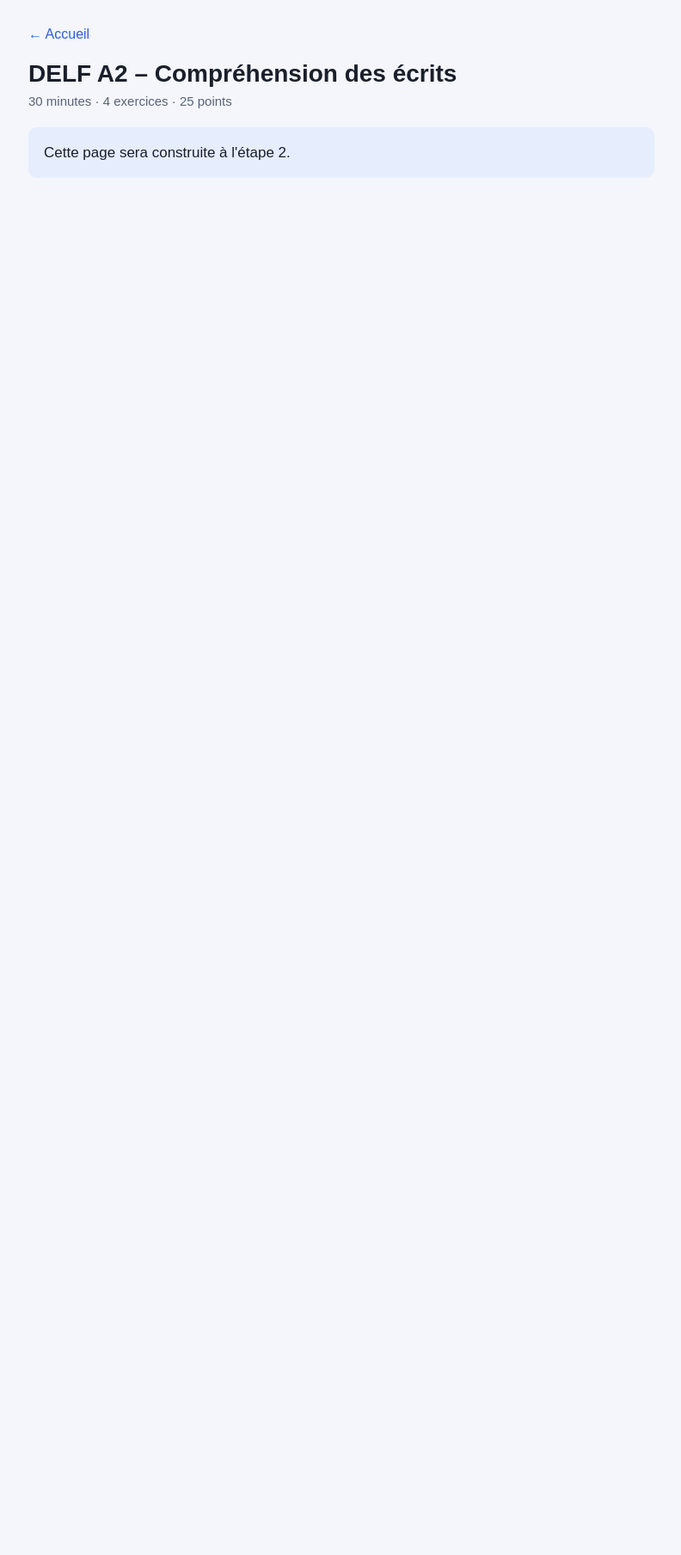
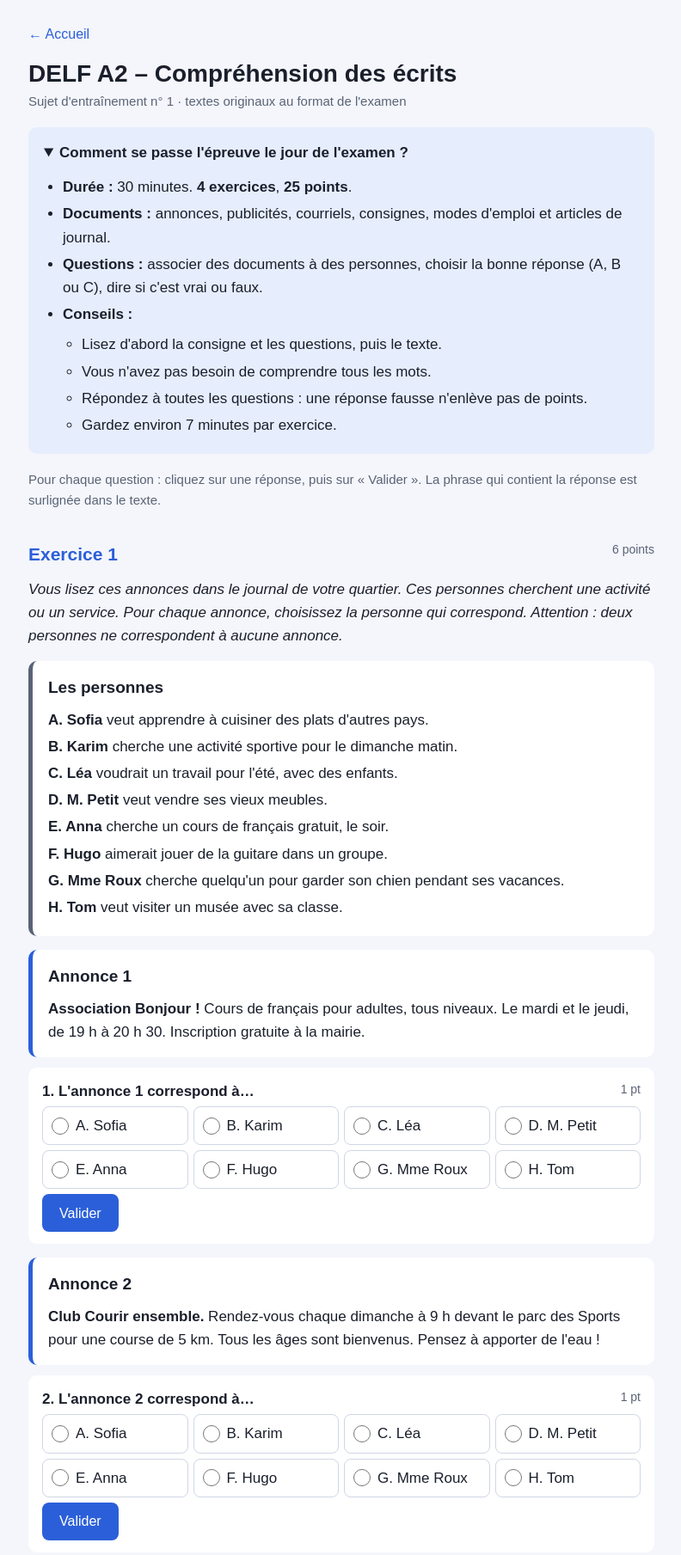
Before and after one commit to remi-delf/site-delf, a plain HTML site: page a2/comprehension-ecrits.html in a window 1280 px wide. Shown: the top 1809 px of the page at 86% size, without its empty margins (243-1035 px from the left). Before the commit the page ends 800 px from the top, so only its background shows below. Drawn offline with Linux system fonts and the light colour scheme.

Commit message:
Étape 2 : page de compréhension des écrits avec le sujet 1 complet
Co-Authored-By: Claude Opus 5.5 <noreply@anthropic.com>
Claude-Session: https://claude.ai/code/session_014ZLaZ6UtzdzZqDrtgBc6Q3

```diff
--- a/a2/comprehension-ecrits.html
+++ b/a2/comprehension-ecrits.html
@@ -10,10 +10,37 @@
 <main>
   <a class="retour" href="../index.html#a2">← Accueil</a>
   <h1>DELF A2 – Compréhension des écrits</h1>
-  <p class="sub">30 minutes · 4 exercices · 25 points</p>
-  <div class="encadre">
-    <p>Cette page sera construite à l'étape 2.</p>
+  <p class="sub">Sujet d'entraînement n° <span id="numero">…</span> · textes originaux au format de l'examen</p>
+
+  <details class="encadre rappel" open>
+    <summary>Comment se passe l'épreuve le jour de l'examen ?</summary>
+    <ul>
+      <li><b>Durée :</b> 30 minutes. <b>4 exercices</b>, <b>25 points</b>.</li>
+      <li><b>Documents :</b> annonces, publicités, courriels, consignes, modes d'emploi et articles de journal.</li>
+      <li><b>Questions :</b> associer des documents à des personnes, choisir la bonne réponse (A, B ou C), dire si c'est vrai ou faux.</li>
+      <li><b>Conseils :</b>
+        <ul>
+          <li>Lisez d'abord la consigne et les questions, puis le texte.</li>
+          <li>Vous n'avez pas besoin de comprendre tous les mots.</li>
+          <li>Répondez à toutes les questions : une réponse fausse n'enlève pas de points.</li>
+          <li>Gardez environ 7 minutes par exercice.</li>
+        </ul>
+      </li>
+    </ul>
+  </details>
+
+  <p class="aide">Pour chaque question : cliquez sur une réponse, puis sur « Valider ». La phrase qui contient la réponse est surlignée dans le texte.</p>
+
+  <div id="app"></div>
+
+  <div id="total">Score total : 0 / 25</div>
+
+  <div id="fin" class="encadre" hidden>
+    <p class="resultat">Sujet terminé ! Votre note : <span id="resultat"></span></p>
+    <p id="conseil"></p>
+    <p><button id="recommencer">Recommencer ce sujet</button></p>
   </div>
 </main>
+<script src="../js/ecrits.js"></script>
 </body>
 </html>
--- a/css/style.css
+++ b/css/style.css
@@ -76,6 +76,7 @@ a { color: var(--blue); }
 }
 
 .niveau {
+  margin: 0;
   min-height: 72px;
   padding: 10px;
   border: 2px solid var(--line);
@@ -128,3 +129,86 @@ a { color: var(--blue); }
   background: var(--blue-soft);
 }
 .encadre p { margin: 0; }
+
+/* Encadré de rappel repliable */
+.rappel summary { cursor: pointer; font-weight: bold; min-height: 32px; }
+.rappel ul { margin: 8px 0 0; padding-left: 22px; }
+.rappel li { margin: 4px 0; }
+.aide { color: var(--muted); font-size: 15px; }
+
+/* ---------- Exercices (compréhension des écrits / de l'oral) ---------- */
+.consigne { font-style: italic; margin: 4px 0 12px; }
+
+.doc {
+  margin-top: 16px;
+  padding: 16px 18px;
+  border-radius: 10px;
+  border-left: 5px solid var(--blue);
+  background: var(--card);
+}
+.doc h3 { margin: 0 0 8px; font-size: 19px; }
+.doc p { margin: 0 0 10px; }
+.doc p:last-child, .doc ul:last-child, .doc ol:last-child { margin-bottom: 0; }
+.doc ol { margin: 0 0 10px; padding-left: 22px; }
+.intro { border-left-color: var(--muted); }
+.personnes { margin: 0; padding: 0; list-style: none; }
+.personnes li { margin: 4px 0; }
+
+.hl { background: var(--hl); border-radius: 3px; padding: 1px 2px; transition: background .3s; }
+
+.q { margin-top: 12px; padding: 14px 16px; border-radius: 10px; background: var(--card); }
+.q > b { display: block; margin-bottom: 4px; }
+.pts { float: right; margin-left: 8px; font-size: 14px; font-weight: normal; color: var(--muted); }
+
+.choix label {
+  display: flex;
+  gap: 8px;
+  align-items: center;
+  min-height: 44px;
+  margin: 6px 0;
+  padding: 8px 10px;
+  border: 1px solid var(--line);
+  border-radius: 8px;
+  cursor: pointer;
+}
+.choix.compacts { display: grid; grid-template-columns: repeat(4, 1fr); gap: 6px; }
+.choix.compacts label { margin: 0; }
+@media (max-width: 560px) {
+  .choix.compacts { grid-template-columns: repeat(2, 1fr); }
+}
+.choix label.good { border: 2px solid var(--ok); }
+.choix label.bad { border: 2px solid var(--ko); }
+input[type=radio] { flex: none; width: 20px; height: 20px; margin: 0; }
+
+button {
+  min-height: 44px;
+  margin-top: 6px;
+  padding: 8px 20px;
+  border: 0;
+  border-radius: 8px;
+  background: var(--blue);
+  color: var(--on-blue);
+  font: inherit;
+  font-size: 16px;
+  cursor: pointer;
+}
+button:disabled { opacity: .45; cursor: default; }
+
+.fb { margin: 8px 0 0; }
+.fb:empty { display: none; }
+.ok { color: var(--ok); font-weight: bold; }
+.ko { color: var(--ko); font-weight: bold; }
+.score { margin-top: 14px; font-size: 18px; font-weight: bold; }
+
+#total {
+  margin-top: 36px;
+  padding: 16px;
+  border-radius: 10px;
+  background: var(--card);
+  font-size: 20px;
+  font-weight: bold;
+  text-align: center;
+}
+#fin { text-align: center; }
+#fin p { margin: 6px 0; }
+.resultat { font-size: 20px; font-weight: bold; }
--- /dev/null
+++ b/data/a2/ecrits_01.js
@@ -0,0 +1,157 @@
+// DELF A2 – Compréhension des écrits – Sujet 1
+// Textes originaux. Ne jamais copier les vrais sujets.
+//
+// Comment c'est rangé :
+// - chaque exercice a des « documents » et des « questions » ;
+// - dans un document, une phrase entourée de <span data-s="a">…</span>
+//   peut être surlignée ; la question indique laquelle avec s:"a" ;
+// - doc:"d1" dit dans quel document se trouve la réponse ;
+// - choix = les réponses proposées, r = numéro de la bonne réponse
+//   (0 pour la première, 1 pour la deuxième…), p = points, e = explication.
+
+window.SUJET = {
+  numero: 1,
+  exercices: [
+
+    // ---------------------------------------------------------------
+    {
+      titre: "Exercice 1",
+      points: 6,
+      consigne: "Vous lisez ces annonces dans le journal de votre quartier. Ces personnes cherchent une activité ou un service. Pour chaque annonce, choisissez la personne qui correspond. Attention : deux personnes ne correspondent à aucune annonce.",
+      intro: `<h3>Les personnes</h3>
+<ul class="personnes">
+<li><b>A. Sofia</b> veut apprendre à cuisiner des plats d'autres pays.</li>
+<li><b>B. Karim</b> cherche une activité sportive pour le dimanche matin.</li>
+<li><b>C. Léa</b> voudrait un travail pour l'été, avec des enfants.</li>
+<li><b>D. M. Petit</b> veut vendre ses vieux meubles.</li>
+<li><b>E. Anna</b> cherche un cours de français gratuit, le soir.</li>
+<li><b>F. Hugo</b> aimerait jouer de la guitare dans un groupe.</li>
+<li><b>G. Mme Roux</b> cherche quelqu'un pour garder son chien pendant ses vacances.</li>
+<li><b>H. Tom</b> veut visiter un musée avec sa classe.</li>
+</ul>`,
+      choixCompacts: true,
+      documents: [
+        { id: "d1", html: `<h3>Annonce 1</h3>
+<p><b>Association Bonjour !</b> Cours de français pour adultes, tous niveaux. <span data-s="a">Le mardi et le jeudi, de 19 h à 20 h 30. Inscription gratuite à la mairie.</span></p>` },
+        { id: "d2", html: `<h3>Annonce 2</h3>
+<p><b>Club Courir ensemble.</b> <span data-s="a">Rendez-vous chaque dimanche à 9 h devant le parc des Sports pour une course de 5 km.</span> Tous les âges sont bienvenus. Pensez à apporter de l'eau !</p>` },
+        { id: "d3", html: `<h3>Annonce 3</h3>
+<p><b>Atelier « Saveurs du monde ».</b> <span data-s="a">Chaque samedi, un chef vous apprend une recette d'un autre pays : Maroc, Japon, Mexique…</span> 15 € la séance, ingrédients compris.</p>` },
+        { id: "d4", html: `<h3>Annonce 4</h3>
+<p>Étudiante sérieuse, 22 ans, j'adore les animaux. <span data-s="a">Je peux m'occuper de votre chat ou de votre chien pendant vos vacances</span>, chez vous ou chez moi. Appelez-moi le soir.</p>` },
+        { id: "d5", html: `<h3>Annonce 5</h3>
+<p><b>Centre de loisirs Les Petits Loups.</b> <span data-s="a">Nous cherchons des animateurs pour juillet et août.</span> <span data-s="b">Vous aimez jouer avec les enfants de 6 à 10 ans ?</span> Envoyez votre CV avant le 30 avril.</p>` },
+        { id: "d6", html: `<h3>Annonce 6</h3>
+<p>Nous sommes trois amis et nous jouons du rock le vendredi soir. <span data-s="a">Il nous manque un guitariste !</span> Pas besoin d'être professionnel. Venez nous voir au café La Note, rue des Lilas.</p>` }
+      ],
+      questions: [
+        { doc: "d1", s: "a", q: "L'annonce 1 correspond à…", choix: ["Sofia","Karim","Léa","M. Petit","Anna","Hugo","Mme Roux","Tom"], r: 4, p: 1,
+          e: "Anna cherche un cours de français gratuit le soir : les cours ont lieu « de 19 h à 20 h 30 » et l'inscription est « gratuite »." },
+        { doc: "d2", s: "a", q: "L'annonce 2 correspond à…", choix: ["Sofia","Karim","Léa","M. Petit","Anna","Hugo","Mme Roux","Tom"], r: 1, p: 1,
+          e: "Karim cherche un sport pour le dimanche matin : le club court « chaque dimanche à 9 h »." },
+        { doc: "d3", s: "a", q: "L'annonce 3 correspond à…", choix: ["Sofia","Karim","Léa","M. Petit","Anna","Hugo","Mme Roux","Tom"], r: 0, p: 1,
+          e: "Sofia veut cuisiner des plats d'autres pays : le chef apprend « une recette d'un autre pays »." },
+        { doc: "d4", s: "a", q: "L'annonce 4 correspond à…", choix: ["Sofia","Karim","Léa","M. Petit","Anna","Hugo","Mme Roux","Tom"], r: 6, p: 1,
+          e: "Mme Roux cherche quelqu'un pour son chien : l'étudiante peut « [s']occuper de votre chien pendant vos vacances »." },
+        { doc: "d5", s: "a", q: "L'annonce 5 correspond à…", choix: ["Sofia","Karim","Léa","M. Petit","Anna","Hugo","Mme Roux","Tom"], r: 2, p: 1,
+          e: "Léa veut travailler l'été avec des enfants : le centre cherche des animateurs « pour juillet et août »." },
+        { doc: "d6", s: "a", q: "L'annonce 6 correspond à…", choix: ["Sofia","Karim","Léa","M. Petit","Anna","Hugo","Mme Roux","Tom"], r: 5, p: 1,
+          e: "Hugo veut jouer de la guitare dans un groupe : « Il nous manque un guitariste ! »" }
+      ]
+    },
+
+    // ---------------------------------------------------------------
+    {
+      titre: "Exercice 2",
+      points: 6,
+      consigne: "Vous habitez dans cet immeuble. Vous recevez ce message. Lisez-le et répondez aux questions.",
+      documents: [
+        { id: "d1", html: `<h3>Objet : Fête des voisins – samedi 14 juin</h3>
+<p>Chers voisins,</p>
+<p>Cette année encore, <span data-s="a">l'association « Vivre ensemble rue Verte » organise la fête des voisins.</span> <span data-s="b">Elle aura lieu le samedi 14 juin, de 18 h à 23 h, dans le jardin derrière l'immeuble.</span> S'il pleut, nous irons dans la salle commune, au rez-de-chaussée.</p>
+<p><span data-s="c">Chaque famille apporte un plat salé ou sucré à partager.</span> L'association offre les boissons et le pain. <span data-s="d">Pour les enfants, un magicien fera un spectacle à 19 h 30.</span> Ensuite, il y aura de la musique et on pourra danser.</p>
+<p><span data-s="e">Si vous voulez participer, inscrivez-vous avant le 7 juin sur la feuille dans le hall d'entrée</span>, ou envoyez un courriel à Martine, au 3e étage. <span data-s="f">Nous cherchons aussi des volontaires pour installer les tables à 17 h.</span></p>
+<p>C'est l'occasion de faire connaissance avec les nouveaux habitants !</p>
+<p>À bientôt,<br>Martine Dubois, présidente de l'association</p>` }
+      ],
+      questions: [
+        { doc: "d1", s: "a", q: "Ce message vous invite à…", choix: ["un anniversaire.","une fête entre voisins.","une réunion de travail."], r: 1, p: 2,
+          e: "L'association « organise la fête des voisins »." },
+        { doc: "d1", s: "b", q: "S'il fait beau, où aura lieu la fête ?", choix: ["Dans le jardin.","Dans la salle commune.","Dans un restaurant."], r: 0, p: 1,
+          e: "La fête a lieu « dans le jardin derrière l'immeuble ». La salle commune, c'est seulement s'il pleut." },
+        { doc: "d1", s: "c", q: "Qu'est-ce que chaque famille doit apporter ?", choix: ["Des boissons.","Du pain.","Un plat."], r: 2, p: 1.5,
+          e: "« Chaque famille apporte un plat ». Les boissons et le pain sont offerts par l'association." },
+        { doc: "d1", s: "d", q: "Qu'est-ce qui est prévu pour les enfants ?", choix: ["Un spectacle de magie.","Un atelier de dessin.","Un concours de danse."], r: 0, p: 0.5,
+          e: "Un magicien fera un spectacle à 19 h 30." },
+        { doc: "d1", s: "e", q: "Pour participer, il faut…", choix: ["téléphoner à Martine.","s'inscrire avant le 7 juin.","payer 5 euros."], r: 1, p: 0.5,
+          e: "Il faut s'inscrire « avant le 7 juin » sur la feuille ou par courriel." },
+        { doc: "d1", s: "f", q: "L'association cherche des personnes pour…", choix: ["préparer les plats.","installer les tables.","jouer de la musique."], r: 1, p: 0.5,
+          e: "Elle cherche « des volontaires pour installer les tables »." }
+      ]
+    },
+
+    // ---------------------------------------------------------------
+    {
+      titre: "Exercice 3",
+      points: 6,
+      consigne: "Vous lisez ces trois documents. Répondez aux questions.",
+      documents: [
+        { id: "d1", html: `<h3>Document 1 – Un message sur le frigo</h3>
+<p>Salut Nora,</p>
+<p><span data-s="a">Je pars tôt ce matin pour mon entretien d'embauche</span>, je rentre vers 14 h. Peux-tu acheter du pain et des œufs ? L'argent est dans la boîte bleue, sur l'étagère. Attention : <span data-s="b">le plombier vient à 11 h pour réparer la douche. Ouvre-lui la porte, s'il te plaît</span>, et ne prends pas de douche avant son passage ! Ce soir, mes parents viennent dîner.</p>
+<p>Merci beaucoup !<br>Camille</p>` },
+        { id: "d2", html: `<h3>Document 2 – Piscine municipale : à lire avant d'entrer</h3>
+<p><span data-s="a">Le bonnet de bain est obligatoire pour tous.</span> Vous pouvez l'acheter à l'accueil (2 €). Prenez une douche avant d'aller dans l'eau. Les enfants de moins de 10 ans doivent venir avec un adulte. Il est interdit de manger au bord du bassin : <span data-s="b">une salle est prévue pour les pique-niques au premier étage.</span> La piscine ferme ses portes 30 minutes avant la fin de la séance.</p>` },
+        { id: "d3", html: `<h3>Document 3 – Laverie du Marché : mode d'emploi</h3>
+<ol>
+<li>Mettez votre linge dans une machine libre et fermez bien la porte.</li>
+<li><span data-s="a">Choisissez la température : 30 °C pour les couleurs, 60 °C pour le blanc.</span></li>
+<li><span data-s="b">Payez à la caisse automatique avec des pièces ou une carte bancaire.</span> Indiquez le numéro de votre machine.</li>
+<li>Le lavage dure 40 minutes. Ensuite, vous pouvez utiliser le sèche-linge (1 € pour 10 minutes).</li>
+</ol>
+<p>En cas de problème, appelez le numéro affiché sur la porte.</p>` }
+      ],
+      questions: [
+        { doc: "d1", s: "a", q: "Pourquoi Camille est-elle partie tôt ?", choix: ["Pour un entretien d'embauche.","Pour faire les courses.","Pour chercher ses parents."], r: 0, p: 1,
+          e: "Camille écrit : « Je pars tôt ce matin pour mon entretien d'embauche »." },
+        { doc: "d1", s: "b", q: "Qu'est-ce que Nora doit faire à 11 h ?", choix: ["Acheter du pain.","Ouvrir la porte au plombier.","Prendre une douche."], r: 1, p: 1,
+          e: "« Le plombier vient à 11 h » : Nora doit lui ouvrir la porte. Elle ne doit pas prendre de douche avant son passage." },
+        { doc: "d2", s: "a", q: "À la piscine, le bonnet de bain est…", choix: ["obligatoire.","interdit.","offert à l'accueil."], r: 0, p: 1,
+          e: "« Le bonnet de bain est obligatoire pour tous. » Il n'est pas offert : il coûte 2 €." },
+        { doc: "d2", s: "b", q: "Où est-ce qu'on peut manger ?", choix: ["Au bord du bassin.","À l'accueil.","Dans une salle au premier étage."], r: 2, p: 1,
+          e: "Il est interdit de manger au bord du bassin, mais « une salle est prévue pour les pique-niques au premier étage »." },
+        { doc: "d3", s: "a", q: "Pour laver du linge blanc, il faut choisir…", choix: ["30 °C.","40 °C.","60 °C."], r: 2, p: 1,
+          e: "« 60 °C pour le blanc ». 40, c'est la durée du lavage en minutes." },
+        { doc: "d3", s: "b", q: "Comment est-ce qu'on peut payer ?", choix: ["Seulement avec des pièces.","Avec des pièces ou une carte bancaire.","Seulement sur Internet."], r: 1, p: 1,
+          e: "On paie « avec des pièces ou une carte bancaire »." }
+      ]
+    },
+
+    // ---------------------------------------------------------------
+    {
+      titre: "Exercice 4",
+      points: 7,
+      consigne: "Vous lisez cet article dans un journal. Répondez aux questions.",
+      documents: [
+        { id: "d1", html: `<h3>Lyon : des vélos gratuits pour les étudiants</h3>
+<p><span data-s="a">Depuis le 1er septembre, la ville de Lyon prête des vélos aux étudiants de moins de 26 ans.</span> <span data-s="b">Le prêt est gratuit pendant un an : il faut seulement montrer sa carte d'étudiant et payer une caution de 50 euros.</span> Cet argent est rendu quand on rapporte le vélo.</p>
+<p><span data-s="c">La mairie veut réduire la pollution et aider les jeunes qui ont peu d'argent.</span> <span data-s="d">« Le bus coûte cher et il est souvent plein le matin »</span>, explique Inès, 20 ans, étudiante en médecine. « Avec mon vélo, je vais à l'université en quinze minutes. »</p>
+<p>Pour le moment, 2 000 vélos sont disponibles, mais la ville espère en proposer le double l'année prochaine. <span data-s="e">Les étudiants peuvent aussi suivre un atelier gratuit, le mercredi après-midi, pour apprendre à réparer leur vélo.</span> Le succès est déjà là : en trois semaines, plus de 1 500 étudiants se sont inscrits.</p>` }
+      ],
+      questions: [
+        { doc: "d1", s: "a", q: "Cet article parle…", choix: ["d'une nouvelle piste cyclable.","d'un service de prêt de vélos.","d'une course de vélo."], r: 1, p: 0.5,
+          e: "La ville « prête des vélos aux étudiants »." },
+        { doc: "d1", s: "a", q: "Vrai ou faux ? Le service est réservé aux étudiants de moins de 26 ans.", choix: ["Vrai","Faux"], r: 0, p: 0.5,
+          e: "Le texte parle des « étudiants de moins de 26 ans »." },
+        { doc: "d1", s: "b", q: "Pour avoir un vélo, il faut…", choix: ["payer 50 euros par mois.","donner une caution.","acheter un casque."], r: 1, p: 1.5,
+          e: "Il faut « payer une caution de 50 euros », rendue à la fin. Le prêt est gratuit." },
+        { doc: "d1", s: "d", q: "Vrai ou faux ? Inès trouve le bus pratique le matin.", choix: ["Vrai","Faux"], r: 1, p: 1.5,
+          e: "Inès dit que le bus « coûte cher » et qu'il est « souvent plein le matin »." },
+        { doc: "d1", s: "c", q: "Pourquoi la mairie a-t-elle créé ce service ?", choix: ["Pour réduire la pollution.","Pour vendre des vélos.","Pour organiser un festival."], r: 0, p: 1.5,
+          e: "« La mairie veut réduire la pollution » et aider les jeunes." },
+        { doc: "d1", s: "e", q: "Le mercredi après-midi, les étudiants peuvent…", choix: ["rendre leur vélo.","apprendre à réparer leur vélo.","louer un deuxième vélo."], r: 1, p: 1.5,
+          e: "Il y a « un atelier gratuit » pour « apprendre à réparer leur vélo »." }
+      ]
+    }
+  ]
+};
--- /dev/null
+++ b/js/ecrits.js
@@ -0,0 +1,133 @@
+// Moteur de la page « Compréhension des écrits ».
+// Il charge le sujet demandé dans l'adresse (?sujet=1, ?sujet=2…)
+// depuis data/a2/ecrits_01.js, ecrits_02.js…, puis affiche les exercices.
+
+(function () {
+  var LETTRES = "ABCDEFGH";
+  var app = document.getElementById("app");
+  var totalEl = document.getElementById("total");
+  var finEl = document.getElementById("fin");
+
+  var n = parseInt(new URLSearchParams(location.search).get("sujet"), 10) || 1;
+  var fichier = "../data/a2/ecrits_" + (n < 10 ? "0" : "") + n + ".js";
+
+  var script = document.createElement("script");
+  script.src = fichier;
+  script.onload = function () {
+    if (window.SUJET) demarrer(window.SUJET);
+    else erreur();
+  };
+  script.onerror = erreur;
+  document.head.appendChild(script);
+
+  function erreur() {
+    app.innerHTML = '<div class="encadre"><p>Le sujet n° ' + n + " n'existe pas encore.</p></div>";
+    totalEl.hidden = true;
+  }
+
+  // Écrit 2,5 au lieu de 2.5
+  function fmt(x) { return String(x).replace(".", ","); }
+
+  function demarrer(sujet) {
+    var EX = sujet.exercices;
+    var MAX = EX.reduce(function (a, x) { return a + x.points; }, 0);
+    var nbQuestions = EX.reduce(function (a, x) { return a + x.questions.length; }, 0);
+    var total, faites;
+
+    document.getElementById("numero").textContent = sujet.numero;
+    document.title = "DELF A2 – Compréhension des écrits – Sujet " + sujet.numero;
+
+    function afficher() {
+      total = 0;
+      faites = 0;
+      EX.forEach(function (x) { x.obtenu = 0; });
+      finEl.hidden = true;
+      majTotal();
+
+      var numQ = 0;
+      app.innerHTML = EX.map(function (x, k) {
+        numQ = 0;
+        var blocs = x.documents.map(function (d) {
+          var qs = x.questions.map(function (q, i) {
+            if (q.doc !== d.id) return "";
+            numQ++;
+            return question(x, k, q, i, numQ);
+          }).join("");
+          return '<div class="doc" id="e' + k + "-" + d.id + '">' + d.html + "</div>" + qs;
+        }).join("");
+        return '<section class="exercice"><h2>' + x.titre + ' <span class="pts">' + x.points + " points</span></h2>" +
+          '<p class="consigne">' + x.consigne + "</p>" +
+          (x.intro ? '<div class="doc intro">' + x.intro + "</div>" : "") +
+          blocs +
+          '<p class="score" id="sc' + k + '">Score : 0 / ' + x.points + "</p></section>";
+      }).join("");
+    }
+
+    function question(x, k, q, i, num) {
+      var choix = q.choix.map(function (c, j) {
+        var lettre = q.choix.length >= 3 ? LETTRES[j] + ". " : "";
+        return '<label><input type="radio" name="q' + k + "_" + i + '" value="' + j + '"> ' + lettre + c + "</label>";
+      }).join("");
+      return '<div class="q" data-k="' + k + '" data-i="' + i + '">' +
+        "<b>" + num + ". " + q.q + ' <span class="pts">' + fmt(q.p) + " pt</span></b>" +
+        '<div class="choix' + (x.choixCompacts ? " compacts" : "") + '">' + choix + "</div>" +
+        '<button class="valider">Valider</button><p class="fb" aria-live="polite"></p></div>';
+    }
+
+    function majTotal() {
+      totalEl.textContent = "Score total : " + fmt(total) + " / " + MAX;
+    }
+
+    app.addEventListener("click", function (ev) {
+      var b = ev.target.closest("button.valider");
+      if (!b) return;
+      var box = b.closest(".q");
+      var k = +box.dataset.k, i = +box.dataset.i;
+      var x = EX[k], q = x.questions[i];
+      var fb = box.querySelector(".fb");
+      var v = box.querySelector("input:checked");
+      if (!v) { fb.innerHTML = '<span class="ko">Choisissez une réponse.</span>'; return; }
+
+      // Surligner la phrase qui contient la réponse
+      app.querySelectorAll(".hl").forEach(function (s) { s.classList.remove("hl"); });
+      var doc = document.getElementById("e" + k + "-" + q.doc);
+      var phrase = doc && doc.querySelector('[data-s="' + q.s + '"]');
+      if (phrase) {
+        phrase.classList.add("hl");
+        phrase.scrollIntoView({ behavior: "smooth", block: "center" });
+      }
+
+      var labels = box.querySelectorAll("label");
+      labels[q.r].classList.add("good");
+      var bonne = (q.choix.length >= 3 ? LETTRES[q.r] + ". " : "") + q.choix[q.r];
+      if (+v.value === q.r) {
+        fb.innerHTML = '<span class="ok">✔ Bonne réponse !</span> ' + q.e;
+        x.obtenu += q.p;
+        total += q.p;
+      } else {
+        labels[+v.value].classList.add("bad");
+        fb.innerHTML = '<span class="ko">✘ Mauvaise réponse.</span> La bonne réponse est : ' + bonne + ". " + q.e;
+      }
+      b.disabled = true;
+      box.querySelectorAll("input").forEach(function (n) { n.disabled = true; });
+      document.getElementById("sc" + k).textContent = "Score : " + fmt(x.obtenu) + " / " + x.points;
+      majTotal();
+
+      faites++;
+      if (faites === nbQuestions) {
+        document.getElementById("resultat").textContent = fmt(total) + " / " + MAX;
+        document.getElementById("conseil").textContent = total >= 5
+          ? "Vous avez au moins 5 points : c'est le minimum demandé pour cette épreuve. Visez 12,5 ou plus pour être à l'aise."
+          : "Attention : il faut au moins 5 points sur 25 dans chaque épreuve. Relisez les explications et réessayez.";
+        finEl.hidden = false;
+      }
+    });
+
+    document.getElementById("recommencer").addEventListener("click", function () {
+      afficher();
+      scrollTo({ top: 0, behavior: "smooth" });
+    });
+
+    afficher();
+  }
+})();
```
